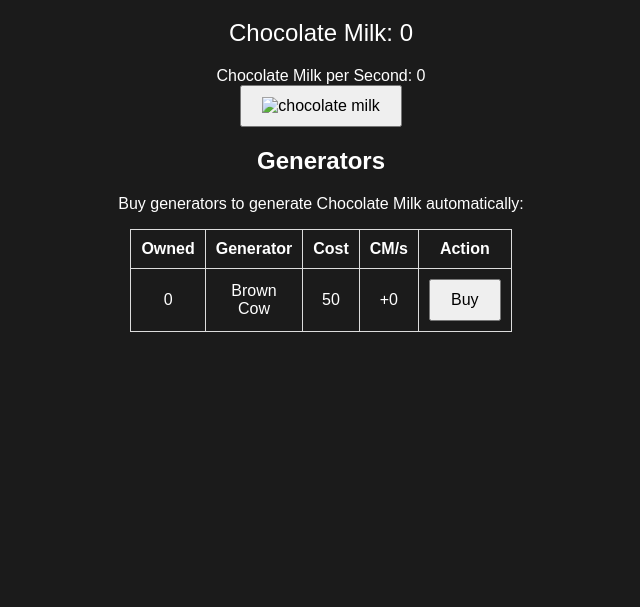
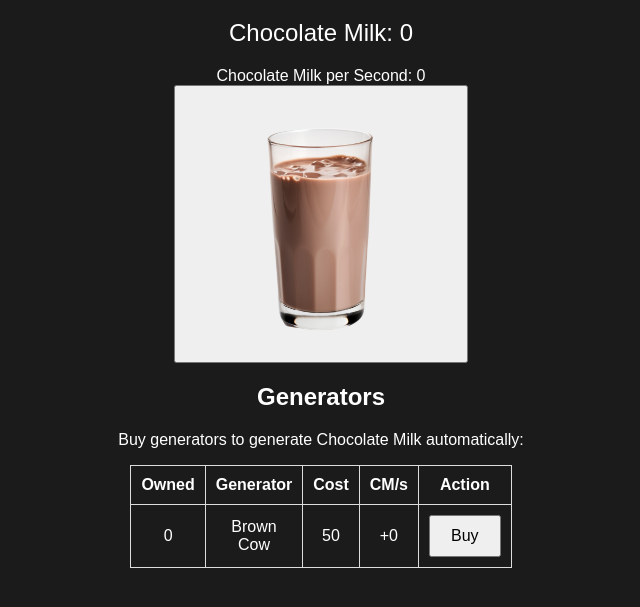
Before and after one commit to did6162/clickerGame, a plain HTML site: page index.html in a window 1280 px wide. Shown: the part 61-668 px from the top of the page, without its empty margins (319-959 px from the left). Drawn offline with Linux system fonts and the light colour scheme; the site is published under a folder, as on GitHub Pages, so addresses that start at the root find nothing.

Commit message:
Update index.html

```diff
--- a/index.html
+++ b/index.html
@@ -12,7 +12,7 @@
     <div id="score">Chocolate Milk: 0</div>
     <div id="score-per-sec">Chocolate Milk per Second: 0</div>
 
-    <button id="click-btn"><img src="/img/choccy_milk.png" alt="chocolate milk" width="250"></button>
+    <button id="click-btn"><img src="img/choccy_milk.png" alt="chocolate milk" width="250"></button>
 
     <div id="generators">
         <h2>Generators</h2>
```
